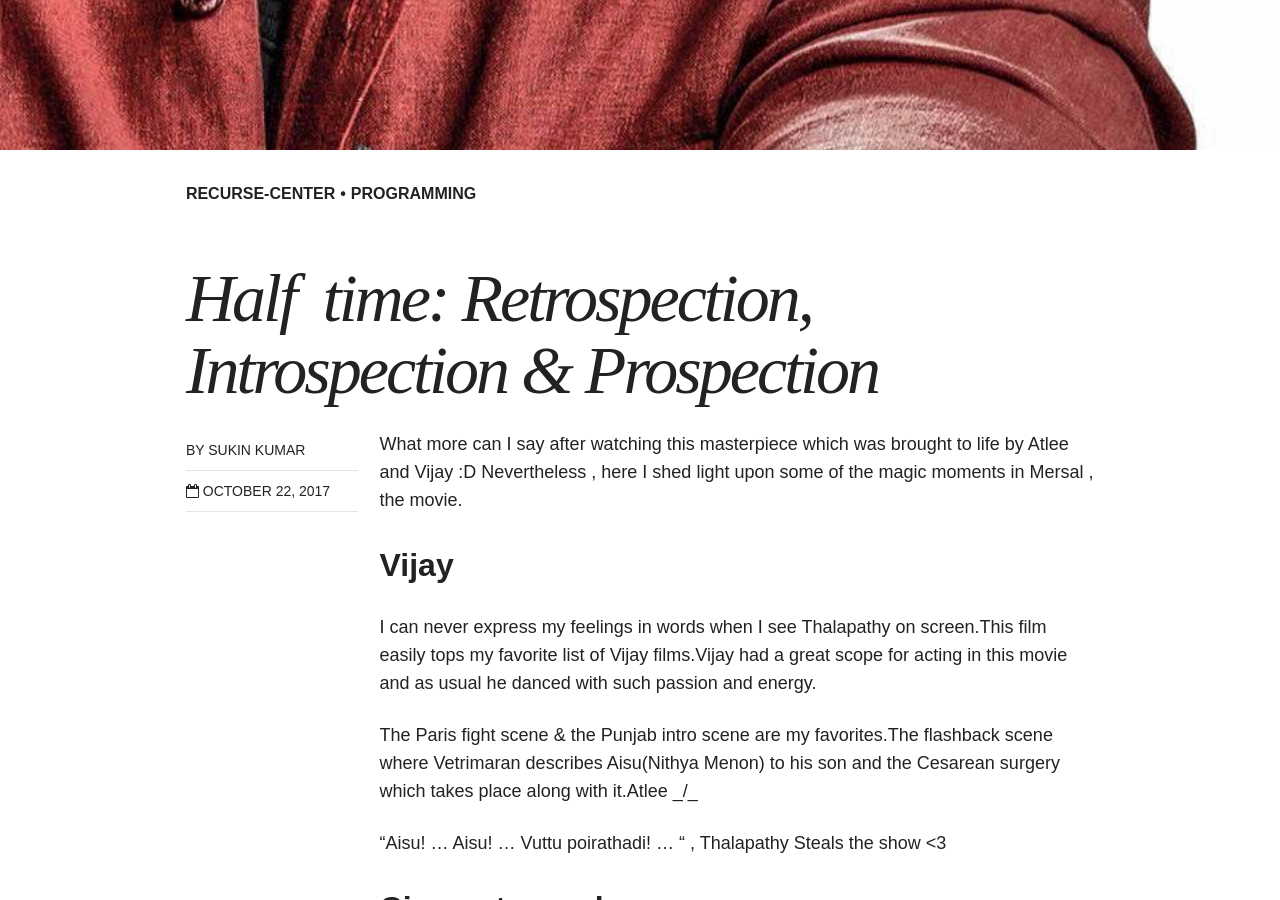
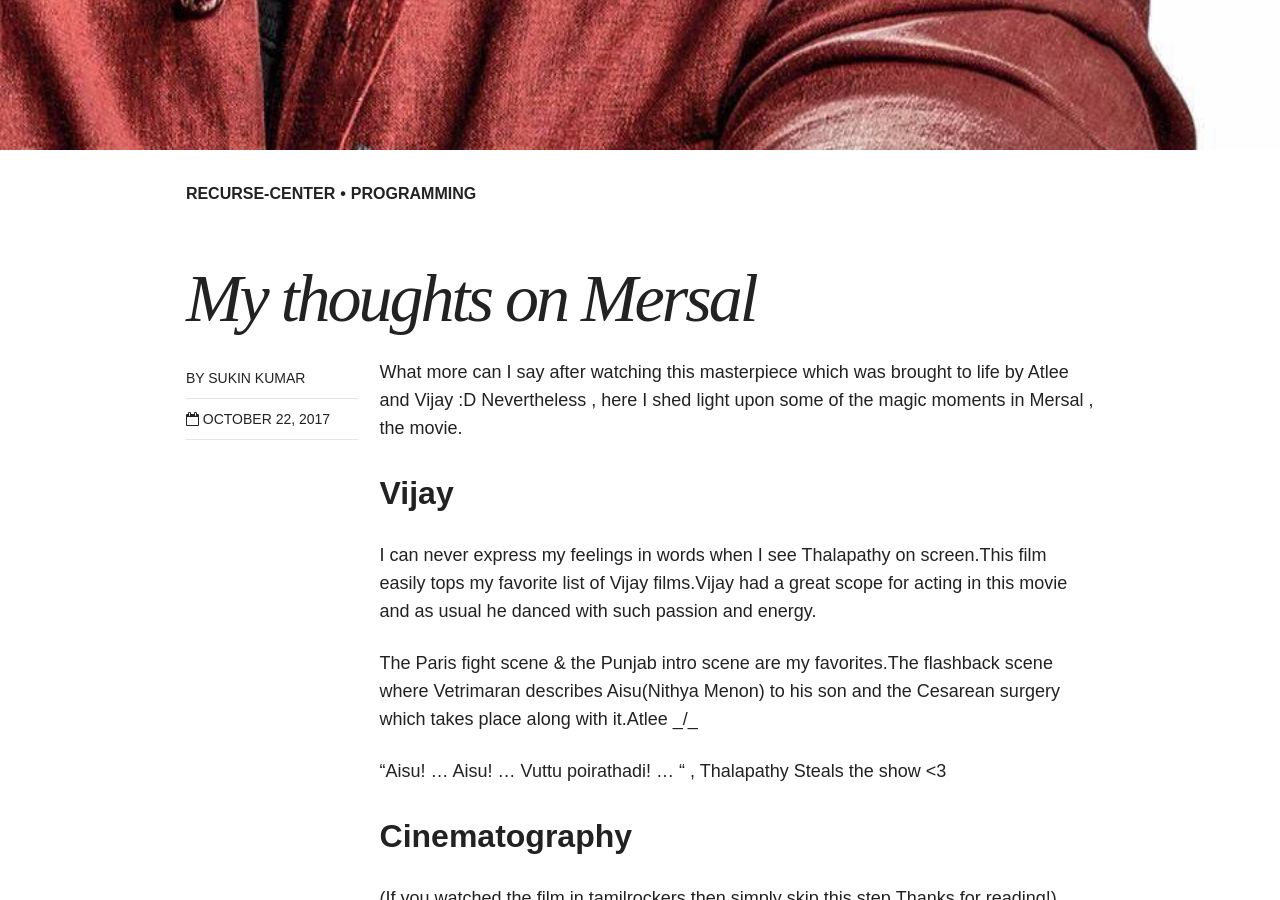
Before and after one commit to Kullsno2/Kullsno2.github.io, a Jekyll site: the page built from _posts/blog/2017-10-22-my-thoughts-on-mersal.md, in a window 1280 px wide and 900 px high, scrolled down 1284 px. Built offline with Jekyll 4.4.1, drawn with Linux system fonts in a browser that asks for light colours; nearby versions of some CDN libraries.

Commit message:
Update 2017-10-22-my-thoughts-on-mersal.md

```diff
--- a/_posts/blog/2017-10-22-my-thoughts-on-mersal.md
+++ b/_posts/blog/2017-10-22-my-thoughts-on-mersal.md
@@ -1,6 +1,6 @@
 ---
 layout: post
-title: "Half &nbsp;time: Retrospection, Introspection & Prospection"
+title: My thoughts on Mersal
 categories: blog
 tags: ['recurse-center', 'programming']
 excerpt: 'Thoughts on my Recurse Center experience so far'
```
